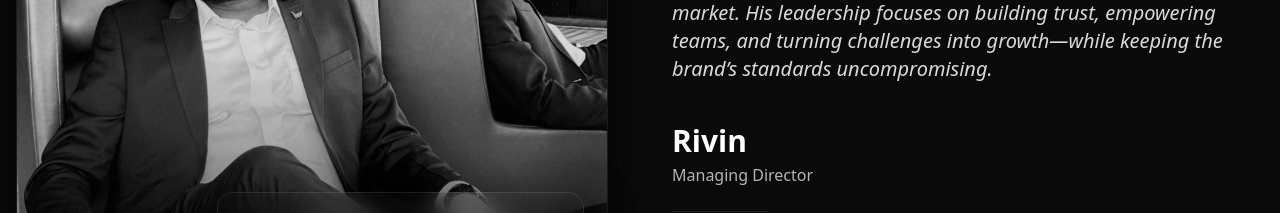
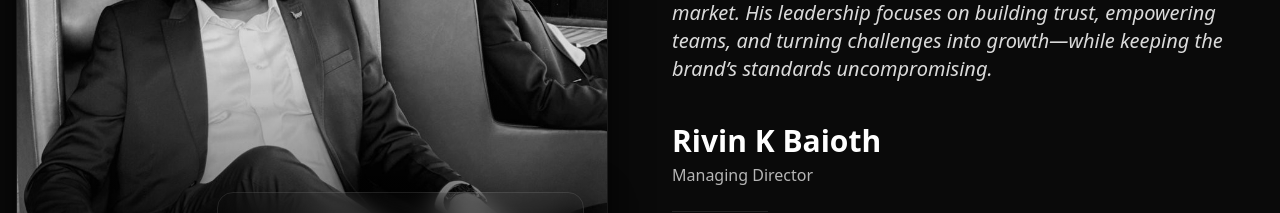
Before and after one commit to Ashik3031/tele, a React (Vite) app in the folder telestation/: page /about in a window 1280 px wide. Shown: the part 1200-1413 px from the top of the page. Built offline with nearby package versions, Linux system fonts and the light colour scheme; no server answers.

Commit message:
sir name changed

```diff
--- a/telestation/src/Components/about/CeoVisionSection.jsx
+++ b/telestation/src/Components/about/CeoVisionSection.jsx
@@ -2,7 +2,7 @@ import React from "react";
 
 export default function CeoVisionSection() {
   const person = {
-    name: "Rivin",
+    name: "Rivin K Baioth",
     role: "Managing Director",
     image: "/image/manager1.jpeg",
   };
```
